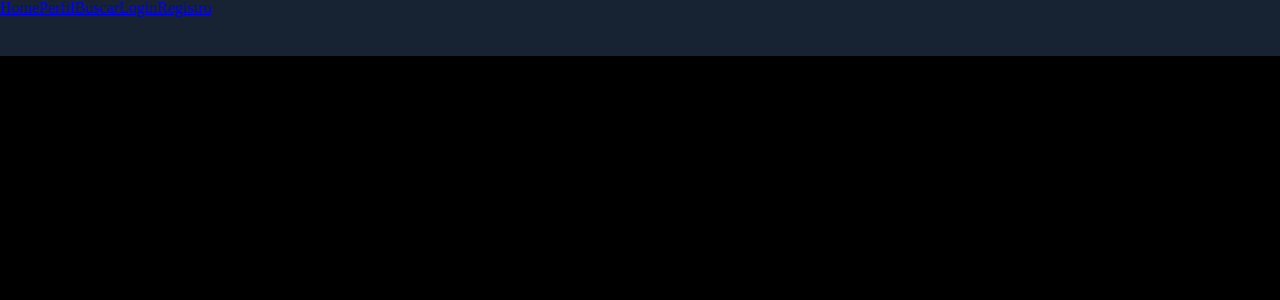
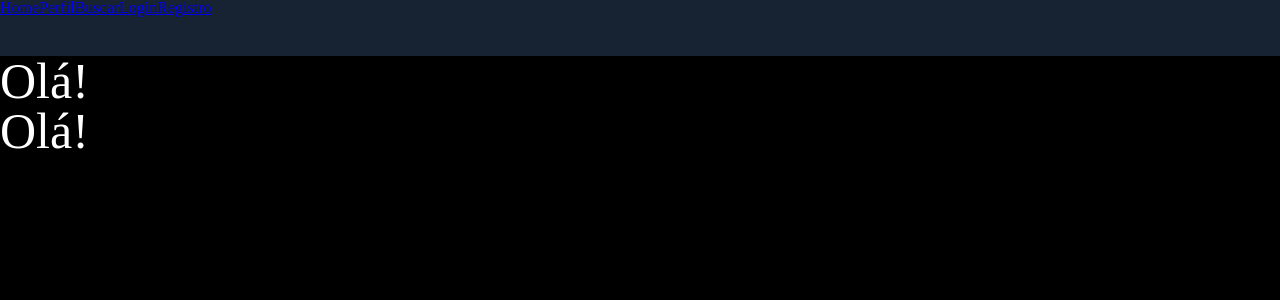
Before and after one commit to Yan-Fonseca/TuneTown, a Vue app: page /#/calendario in a window 1280 px wide. Shown: the top 300 px of the page. Built offline with nearby package versions, Linux system fonts and the light colour scheme; a web font is replaced by a local one.

Commit message:
Adição do calendário e de seus arquivos básicos

```diff
--- /dev/null
+++ b/src/components/Calendario/Calendario.vue
@@ -0,0 +1,18 @@
+<template>
+    <div>
+        <h1>Olá!</h1>
+    </div>
+</template>
+
+<script>
+export default {
+    name: 'CalendarioUser'
+}
+</script>
+
+<style scoped>
+    h1 {
+        font-size: 50px;
+        color: white;
+    }
+</style>
--- a/src/components/Perfil/BasicInfo.vue
+++ b/src/components/Perfil/BasicInfo.vue
@@ -8,7 +8,7 @@
             <p class="id">@id_usuário</p>
           </div>
           <div class="calendar">
-            <button>Calendario</button>
+            <button @click="acessarCalendario">Calendário</button>
           </div>
         </div>
         <div class="contatos">
@@ -34,7 +34,12 @@
 
 <script>
 export default {
-    name: 'BasicInfo'
+    name: 'BasicInfo',
+    methods: {
+      acessarCalendario() {
+        this.$router.push('/calendario');
+      }
+    }
 }
 </script>
 
--- a/src/router/index.js
+++ b/src/router/index.js
@@ -26,6 +26,11 @@ const routes = [
     path: '/registro',
     name: 'registro',
     component: () => import(/*webpackChunkName: "registro"*/'../views/RegistroView.vue')
+  },
+  {
+    path: '/calendario',
+    name: 'calendario',
+    component: () => import(/*webpackChunkName: "registro"*/'../views/CalendarioView.vue')
   }
 ]
 
--- /dev/null
+++ b/src/views/CalendarioView.vue
@@ -0,0 +1,24 @@
+<template>
+    <div class="container">
+        <CalendarioUser/>
+        <h1>Olá!</h1>
+    </div>
+</template>
+
+<script>
+    import CalendarioUser from '../components/Calendario/Calendario.vue'
+
+    export default {
+        name: 'CalendarioView',
+        components: {
+            CalendarioUser
+        }
+    }
+</script>
+
+<style scoped>
+    h1 {
+        color: white;
+        font-size: 50px;
+    }
+</style>
```
Also changed, not shown: src/components/Calendario/Agenda.vue (added), src/components/Calendario/Evento.vue (added).
